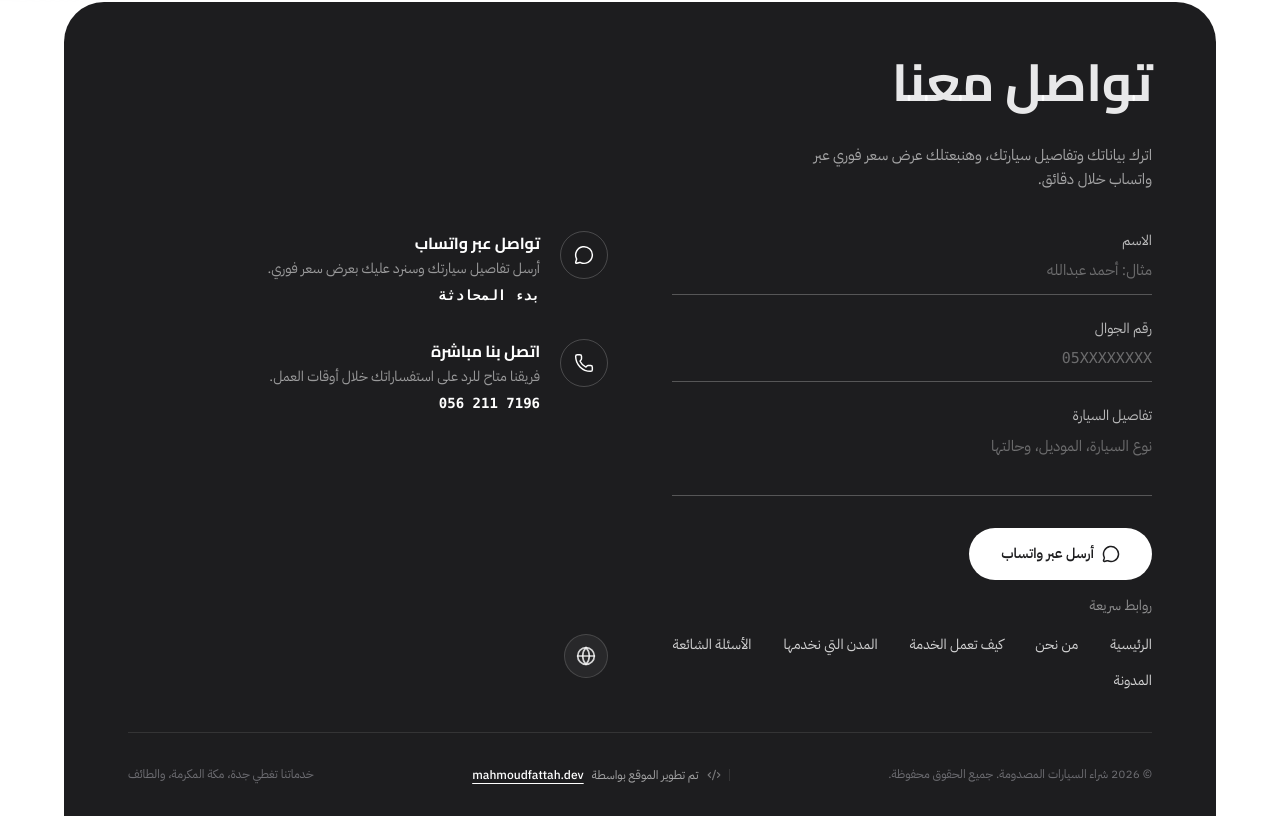
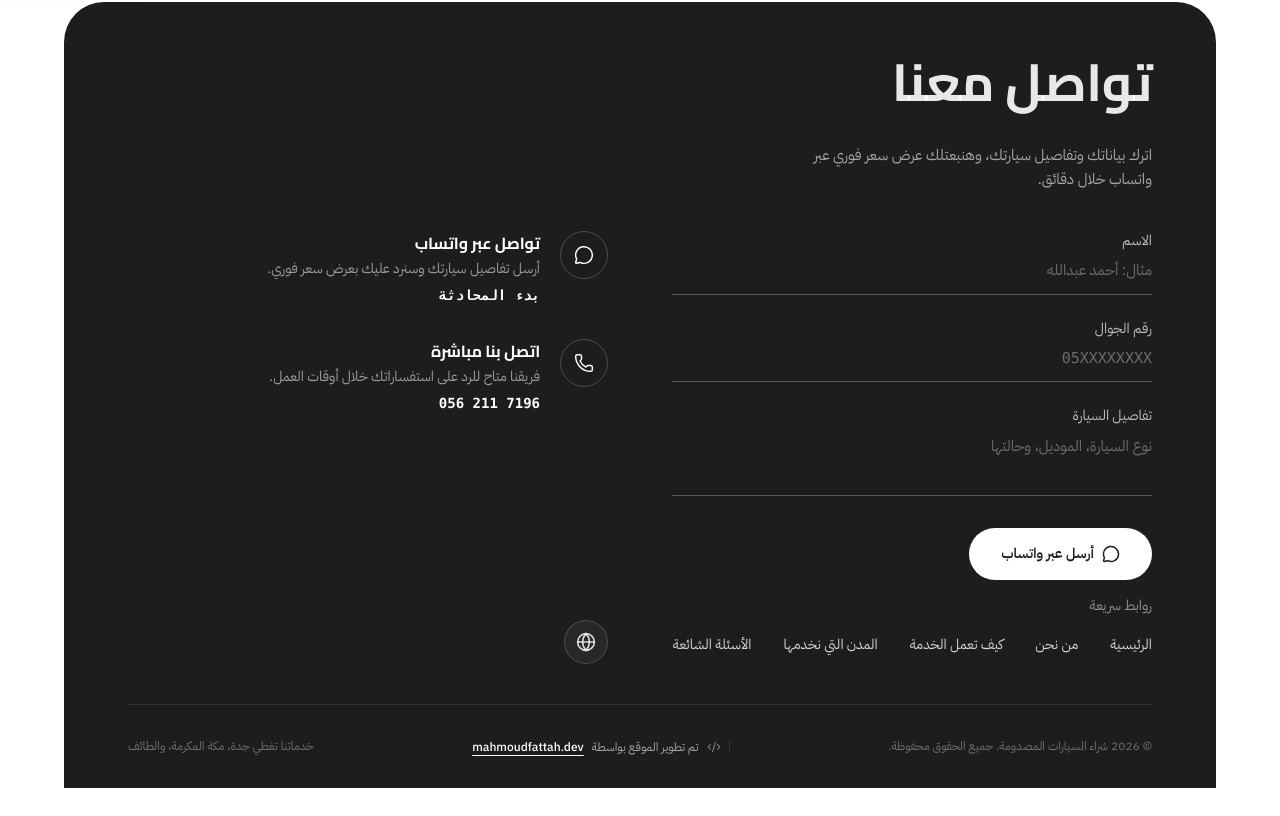
Before and after one commit to Mahmoudfattah/alnadacars, a Next.js app: page / in a window 1280 px wide. Shown: the part 5878-6694 px from the top of the page. After the commit the page ends 6666 px from the top, so only its background shows below. Built offline with nearby package versions, Linux system fonts and the light colour scheme.

Commit message:
remove blog

```diff
--- a/app/components/sections/Contact.tsx
+++ b/app/components/sections/Contact.tsx
@@ -30,7 +30,7 @@ const QUICK_LINKS = [
   { label: "كيف تعمل الخدمة", href: "#how-it-works" },
   { label: "المدن التي نخدمها", href: "#cities" },
   { label: "الأسئلة الشائعة", href: "#faq" },
-  { label: "المدونة", href: "https://sikrabsa.com/blog" },
+  // { label: "المدونة", href: "https://sikrabsa.com/blog" },
 ];
 
 const SOCIAL_LINKS = [
```
